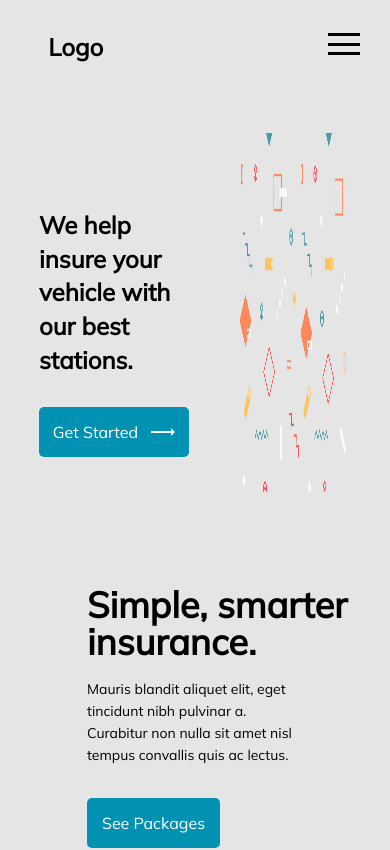
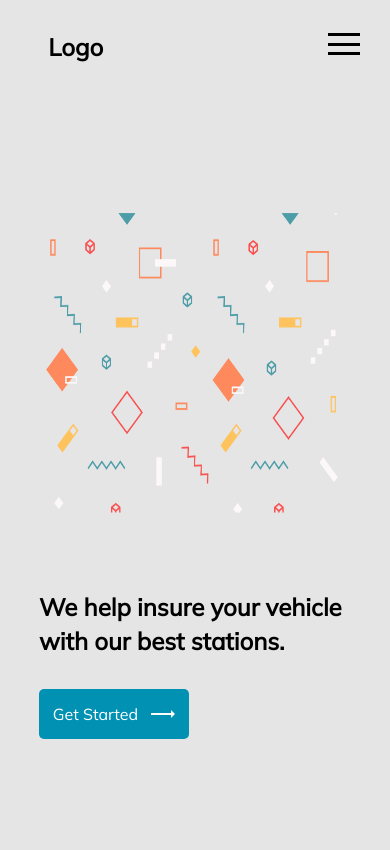
Before and after one commit to coolpythoncodes/spare-parts, a React (Create React App) app: page / in a window 390 px wide. Shown: the top 850 px of the page. Built offline with nearby package versions, Linux system fonts and the light colour scheme.

Commit message:
section-a mobile responsive

```diff
--- a/src/Pages/InsurancePage.js
+++ b/src/Pages/InsurancePage.js
@@ -54,7 +54,6 @@ const InsurancePage = () => {
                     deviceWidth <= breakpoint ? mobileNavLinksComponent : desktopNavLinksComponent
                 }
 
-                {/* {mobileView ? mobileNavLinks : desktopNavLinks} */}
             </NavBar>
             <section className="showcase-a">
                 <div className="showcase-a-left">
--- a/src/Sass/_mobile.scss
+++ b/src/Sass/_mobile.scss
@@ -21,36 +21,7 @@
     }
 }
 
-@media screen and (max-width: 768px) {
-
-    .showcase-a{
-        grid-template-columns: repeat(2, 1fr);
-        height: 60vh;
-
-        &-left{
-
-            h1{
-                width: unset;
-                font-size:1.5rem;
-                line-height: 1.4;
-            }
-            &-right{
-                height: 70%;
-            }
-
-            .showcase-btn-section{
-
-                span, .inquiry-btn{
-                    display: none;
-                }
-            }
-        }
-    }
-
-
-}
-
-@media screen and (max-width: 767px){
+@media screen and (max-width: 767px) {
 
     .menu-btn{
         display: block;
@@ -122,4 +93,45 @@
 
     }
 
+    .showcase-a{
+        grid-template-columns: repeat(2, 1fr);
+        height: 60vh;
+
+        &-left{
+
+            h1{
+                width: unset;
+                font-size:1.5rem;
+                line-height: 1.4;
+            }
+            &-right{
+                height: 70%;
+            }
+
+            .showcase-btn-section{
+
+                span, .inquiry-btn{
+                    display: none;
+                }
+            }
+        }
+    }
+
+
 }
+
+@media screen and (max-width: 600px){
+
+    .showcase-a{
+        display: flex;
+        flex-direction: column;
+        gap: unset;
+        height: 100vh;
+        margin-top: 2rem;
+
+        &-right{
+            height: 50vh;
+            order: -1;
+        }
+    }
+}
```
Also changed, not shown: 1 other file (tests, documents, lock files or other folders).
